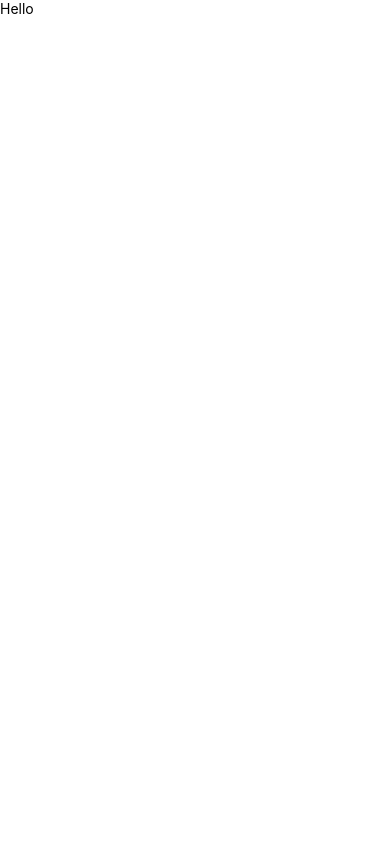
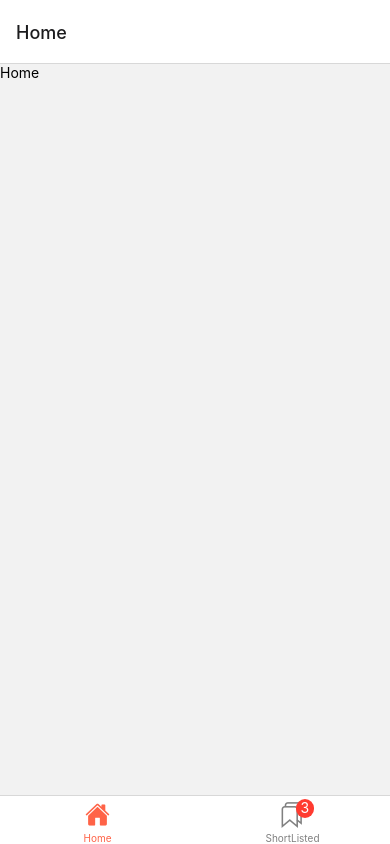
Before and after one commit to abhidatta0/MovieAlmanacReactnativeApp, a React Native app: screen / in a window 390 px wide. Built offline with nearby package versions, Linux system fonts and the light colour scheme.

Commit message:
navigation libs installation and home,shortlisted screens

```diff
--- a/App.tsx
+++ b/App.tsx
@@ -1,17 +1,44 @@
 import React from 'react';
-import {
-  SafeAreaView,
-  Text,
-} from 'react-native';
+import {NavigationContainer} from '@react-navigation/native';
+import {createBottomTabNavigator} from '@react-navigation/bottom-tabs';
+import Ionicons from 'react-native-vector-icons/Ionicons';
+import HomeScreen from './src/screens/Home';
+import ShortListedScreen from './src/screens/Shortlisted';
+
+export type RootStackParamList = {
+  Home: undefined;
+  ShortListed: undefined;
+}
+
+const Tab  = createBottomTabNavigator<RootStackParamList>();
 
 const App = () => {
   return (
-    <SafeAreaView>
-      <Text>
-        Hello
-      </Text>
-    </SafeAreaView>
+    <NavigationContainer>
+      <Tab.Navigator screenOptions={({route})=>({
+        tabBarIcon:({focused, color})=>{
+          let iconName;
+          if(route.name === 'Home'){
+            iconName = "home";
+          }
+          else{
+            iconName = "bookmarks-outline";
+          }
+          return <BottomIcon name={iconName} color={color}/>
+        },
+        tabBarActiveTintColor: 'tomato',
+        tabBarInactiveTintColor:'gray'})}>
+        <Tab.Screen name="Home" component={HomeScreen}/>
+        <Tab.Screen name="ShortListed" component={ShortListedScreen} options={{ tabBarBadge: 3 }}/>
+      </Tab.Navigator>
+    </NavigationContainer>
   );
 };
 
 export default App;
+
+type BottomIconType = {
+  name: string;
+  color: string;
+}
+const BottomIcon = ({name, color}:BottomIconType)=> <Ionicons name={name} color={color} size={25}/>;
--- /dev/null
+++ b/src/screens/Home.tsx
@@ -0,0 +1,11 @@
+import { View,Text } from 'react-native';
+
+const Home = ()=>{
+    return (
+        <View>
+            <Text>Home</Text>
+        </View>
+    )
+}
+
+export default Home;
--- /dev/null
+++ b/src/screens/Shortlisted.tsx
@@ -0,0 +1,11 @@
+import { View,Text } from 'react-native';
+
+const ShortListed = ()=>{
+    return (
+      <View>
+        <Text>ShortListed</Text>
+      </View>
+    )
+  }
+
+export default ShortListed;
```
Also changed, not shown: package.json (+7 -1 lines), 3 other files (tests, documents, lock files or other folders).
